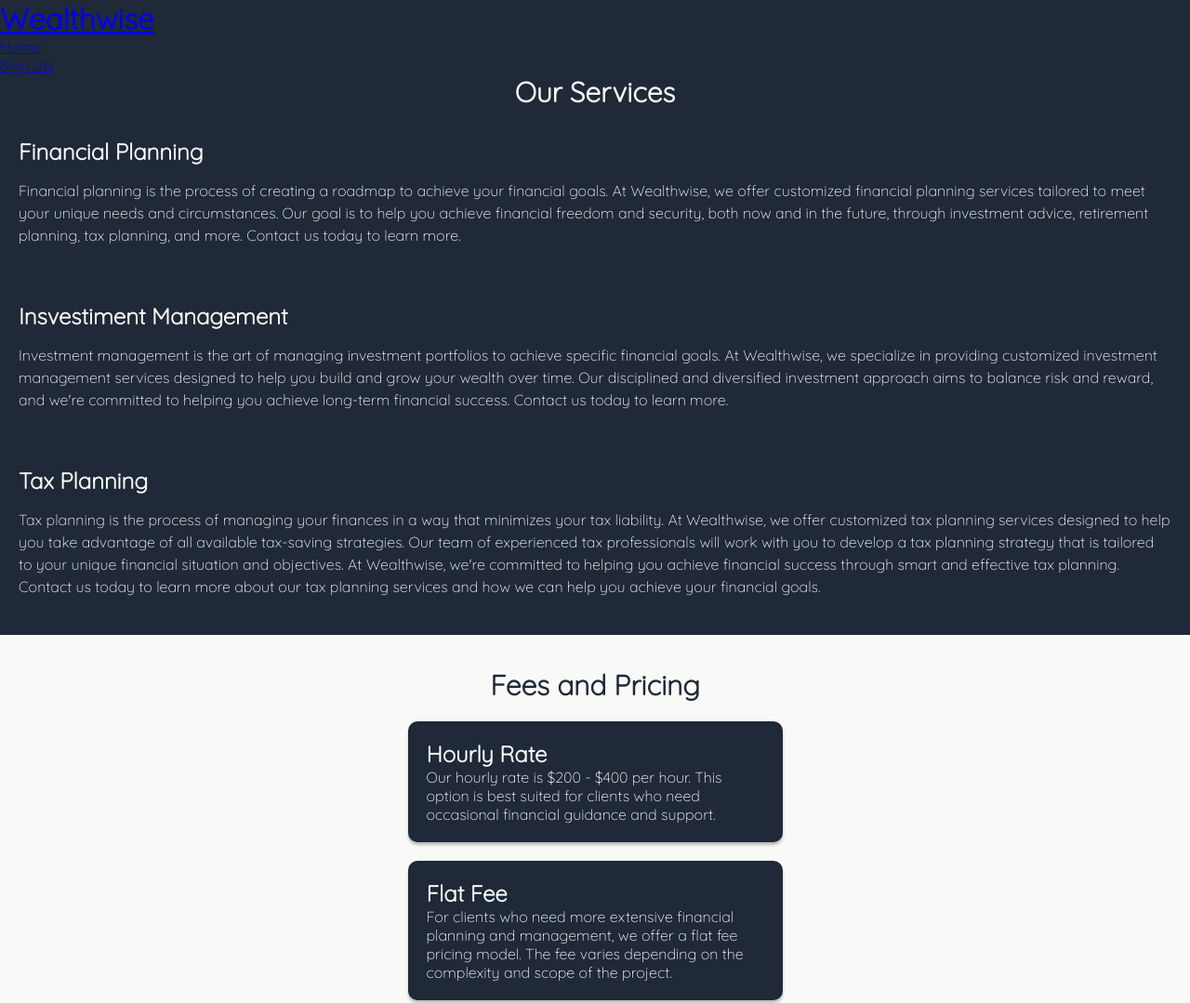
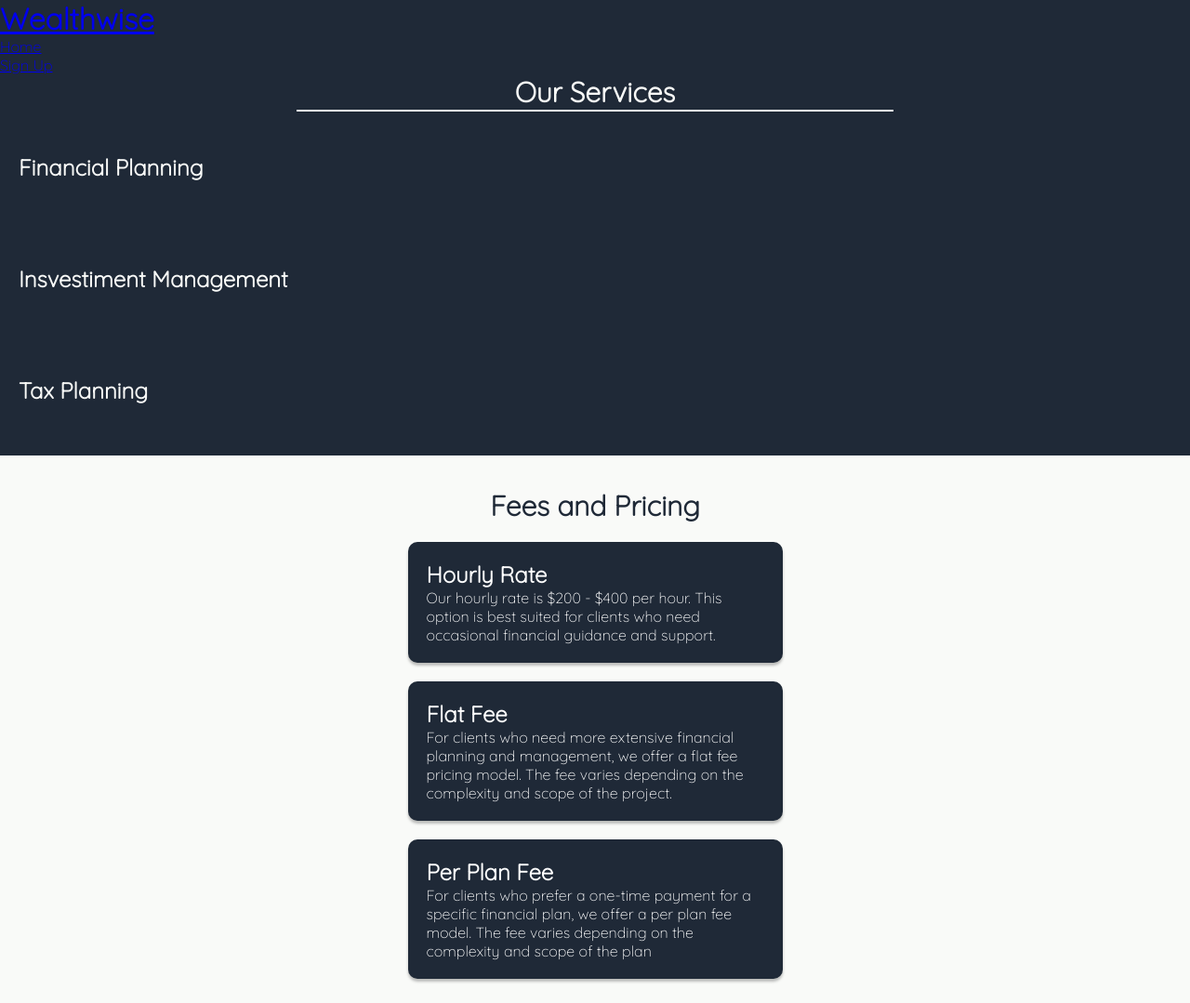
Before and after one commit to GiovaniFonseca/Wealthwise, a plain HTML site: page services.html in a window 1280 px wide. Shown: the top 1079 px of the page at 93% size. Drawn offline with Linux system fonts and the light colour scheme.

Commit message:
adding some style to services.html

```diff
--- a/services.html
+++ b/services.html
@@ -24,11 +24,14 @@
         </nav>
     </header>
     <section id="services">
-        <h2>Our Services</h2>
+        <h2>
+            <span class="heading-text">Our Services</span>
+            <hr class="heading-line">
+        </h2>
 
         <div class="service-container">
             <h3>Financial Planning</h3>
-            <p>
+            <p class="dropdown-p">
                 Financial planning is the process of creating a roadmap to achieve your financial goals.
                 At Wealthwise, we offer customized financial planning services tailored to meet your unique needs and circumstances.
                 Our goal is to help you achieve financial freedom and security, both now and in the future, through investment advice,
@@ -37,7 +40,7 @@
         </div>
         <div class="service-container">
             <h3>Insvestiment Management</h3>
-            <p>
+            <p class="dropdown-p">
                 Investment management is the art of managing investment portfolios to achieve specific financial goals.
                 At Wealthwise, we specialize in providing customized investment management services designed to help you build and grow your wealth over time.
                 Our disciplined and diversified investment approach aims to balance risk and reward, and we're committed to helping you achieve long-term financial success.
@@ -46,7 +49,7 @@
         </div>
         <div class="service-container">
             <h3>Tax Planning</h3>
-            <p>
+            <p class="dropdown-p">
                 Tax planning is the process of managing your finances in a way that minimizes your tax liability.
                 At Wealthwise, we offer customized tax planning services designed to help you take advantage of all available tax-saving strategies.
                 Our team of experienced tax professionals will work with you to develop a tax planning strategy that is tailored to your unique financial situation and objectives.
--- a/style/style.css
+++ b/style/style.css
@@ -31,21 +31,42 @@ footer {
 /* Services Style goes here */
 
 #services h2 {
+    display: flex;
+    flex-direction: column;
+    align-items: center;
+}
+
+.heading-text {
     font-size: 30px;
-    display: flex;
-    justify-content: center;
+}
+
+.heading-line {
+    width: 50%;
+    border: 1px solid #F9FAF8;
 }
 
 .service-container {
+    position: relative;
     padding: 20px;
     border-radius: 10px;
     margin-top: 10px;
     margin-bottom: 20px;
 }
 
+.service-container .dropdown-p {
+    max-height: 0;
+    overflow: hidden;
+    transition: max-height 0.4s ease-out;
+}
+
+.service-container:hover .dropdown-p {
+    max-height: 1000px;
+}
+
 .service-container h3 {
     font-size: 24px;
     font-weight: bold;
+    padding-top: 15px;
     margin-bottom: 10px;
 }
 
```
